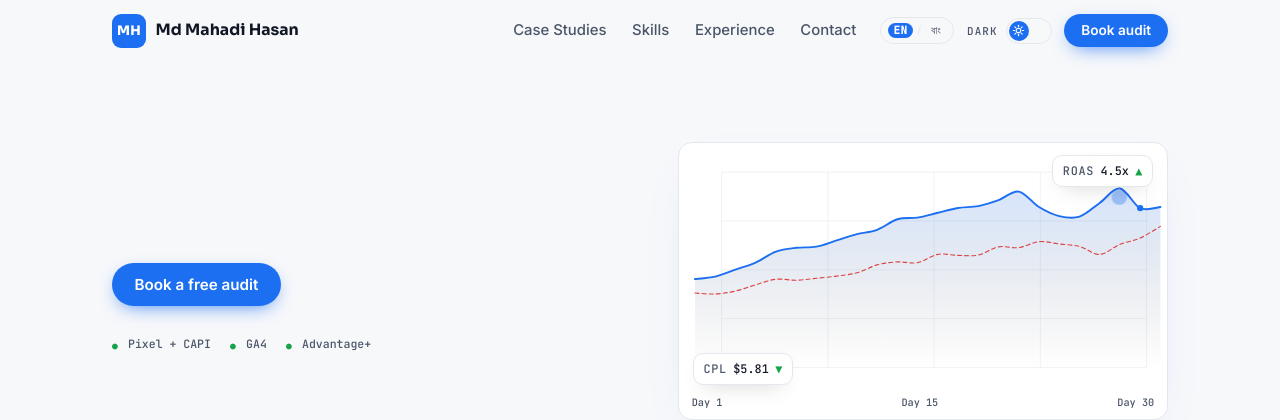
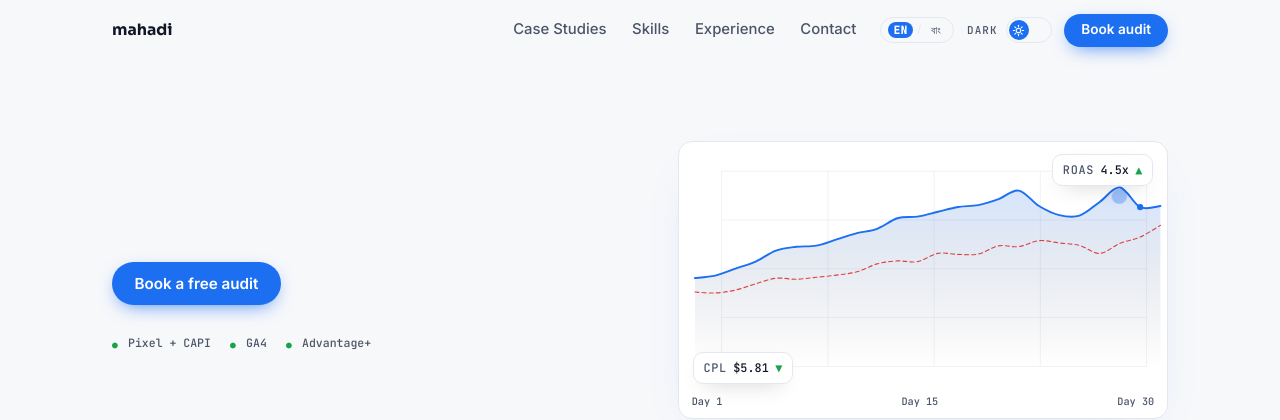
Before and after one commit to iftesamulohy/mahadiport, a Django app: page / in a window 1280 px wide. Shown: the top 420 px of the page. Run offline with Django 5.2, Linux system fonts and the light colour scheme; data comes from the database, SQL or seed files in the repository; data that the repository does not hold is empty.

Commit message:
Simplify navbar logo to just "mahadi"
Co-Authored-By: Claude Opus 4.8 <noreply@anthropic.com>

```diff
--- a/templates/partials/navbar.html
+++ b/templates/partials/navbar.html
@@ -5,8 +5,7 @@
      @keydown.escape.window="menu = false">
   <div class="nav__inner">
     <a href="#top" class="nav__brand" @click="menu = false">
-      <span class="nav__brand-mark">MH</span>
-      <span class="nav__brand-name">{{ site.site_name }}</span>
+      <span class="nav__brand-name">mahadi</span>
     </a>
 
     <div class="nav__links">
```
